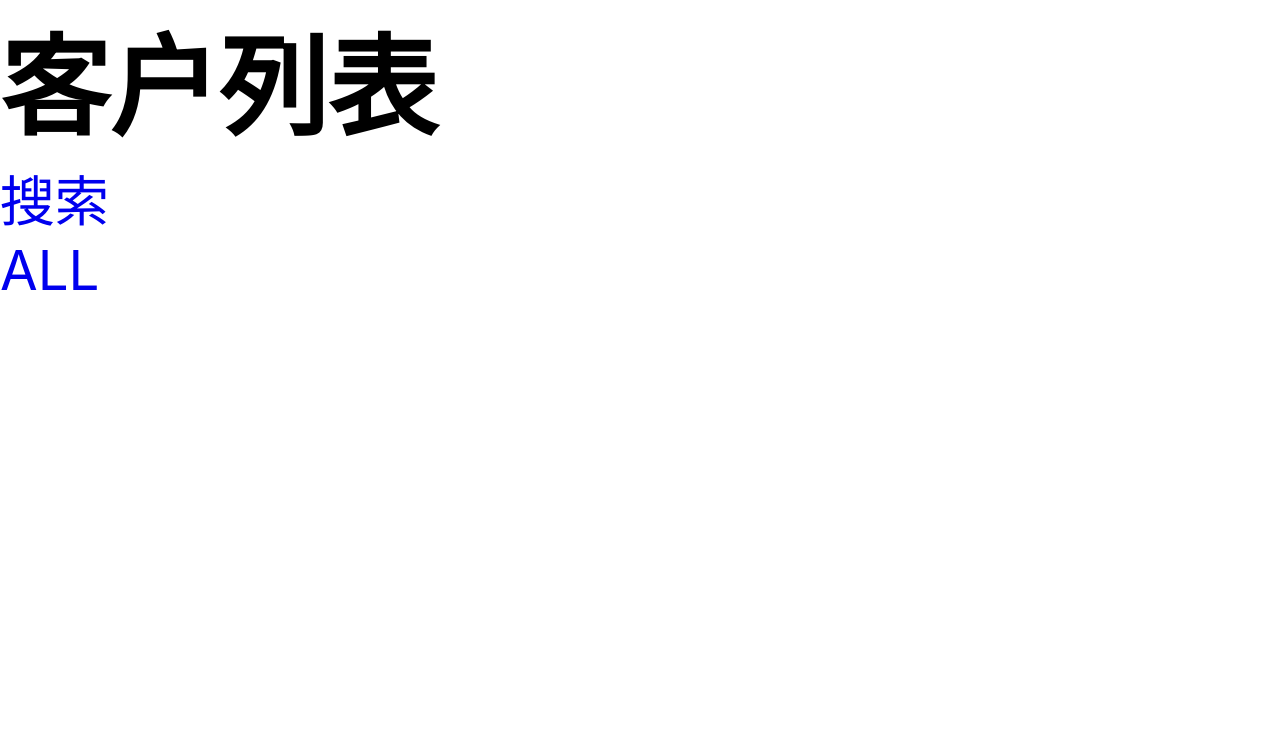
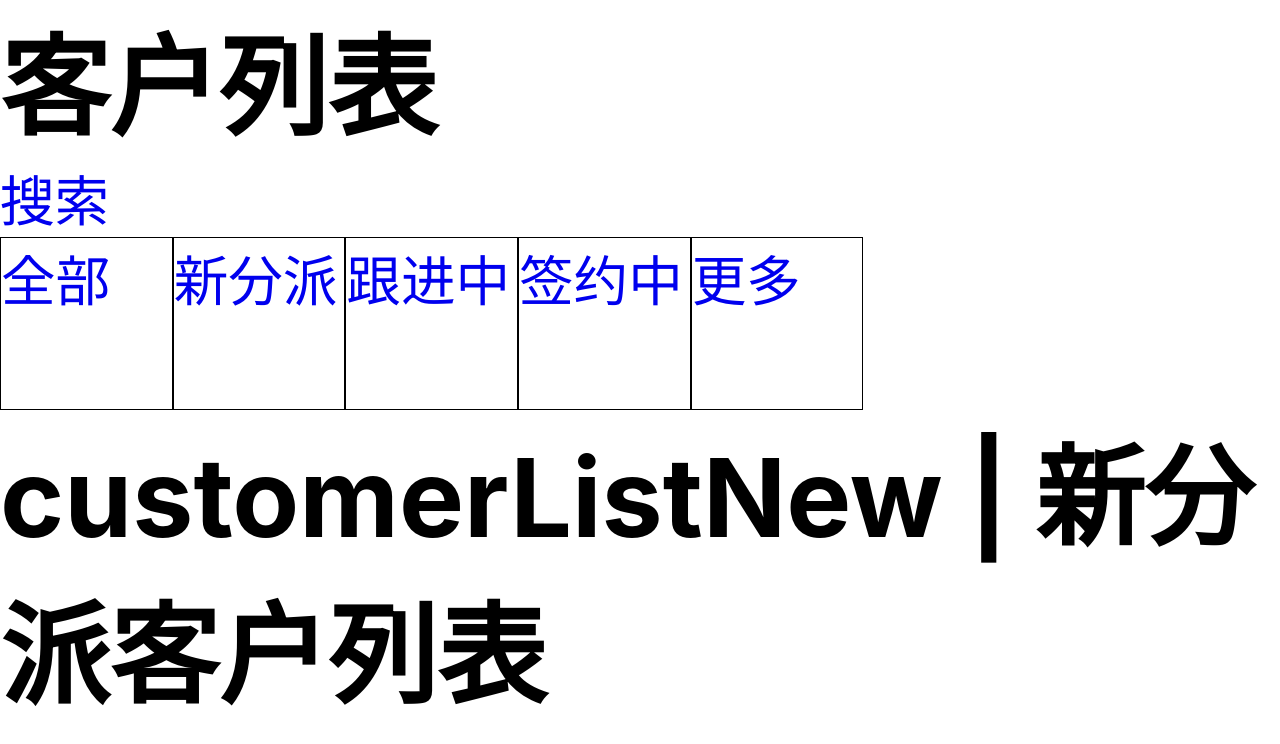
Before and after one commit to 1176944648/wap-crm, a Vue app: page /customerList/new in a window 1280 px wide. Shown: the top 744 px of the page. Built offline with nearby package versions, Linux system fonts and the light colour scheme.

Commit message:
客户列表页面路由懒加载
客户列表页面路由懒加载

```diff
--- a/src/pages/customerList/index.vue
+++ b/src/pages/customerList/index.vue
@@ -1,20 +1,48 @@
 <template>
+  <div>
+    <h1>客户列表</h1>
+    <router-link to="/search">搜索</router-link>
     <div>
-        <h1>客户列表</h1>
-        <router-link to="/search">搜索</router-link>
-        <div>
-            <router-link to="/customerList/all">ALL</router-link>
-        </div>
+      <nav class="tab">
+        <li>
+          <router-link to="/customerList/all">全部</router-link>
+        </li>
+        <li>
+          <router-link to="/customerList/new">新分派</router-link>
+        </li>
+        <li>
+          <router-link to="/customerList/follow">跟进中</router-link>
+        </li>
+        <li>
+          <router-link to="/customerList/sign">签约中</router-link>
+        </li>
+        <li>
+          <router-link to="/customerList/more">更多</router-link>
+        </li>
+      </nav>
 
+      <router-view />
     </div>
+  </div>
 </template>
 
 <script>
-import Search from "./search/search.vue"
+import Search from "./search/search.vue";
 export default {
-     components: {
-        Search
+  components: {
+    Search
   }
-}
+};
+</script>
 
-</script>
+<style lang="stylus" scoped>
+    .tab
+        list-style none
+        display flex
+        li
+            display flex
+            width .5rem
+            height .5rem
+            border 1px solid black
+
+</style>
--- a/src/router/routes.js
+++ b/src/router/routes.js
@@ -3,50 +3,42 @@ import Bidding from "../pages/bidding/auction/biddingStage.vue"
 import Succeed from "../pages/bidding/auction/succeed/succeed.vue"
 import Defeated from "../pages/bidding/auction/defeated/defeated.vue"
 import Abortive from "../pages/bidding/auction/abortive/abortive.vue"
-import Search from "../pages/customerList/search/search.vue"
-import CustomerList from "../pages/customerList"
 import Details from "../pages/customerDetails/CustomerDetails.vue"
 import Information from "../pages/customerDetails/customerInformation/CustomerInformation.vue"
 import Record from "../pages/customerDetails/documentaryRecord/DocumentaryRecord.vue"
 import Sign from "../pages/customerDetails/signMsg/SignMsg.vue"
-import CustomerListAll from "../pages/customerList/statusTab/customerListAll"
-import CustomerListFollow from "../pages/customerList/statusTab/customerListFollow"
-import CustomerListNew from "../pages/customerList/statusTab/customerListNew"
-import CustomerListSign from "../pages/customerList/statusTab/customerListSign"
-import CustomerListMore from "../pages/customerList/statusTab/customerListMore"
-
-const router = [{
+const router = [{//客户列表
     path: "/customerList",
     name: "customerList",
-    component: CustomerList,
+    component: ()=>import("../pages/customerList"),
     redirect : "/customerList/all",
-    children: [{
+    children: [{//客户列表内tab切换子路由
         path: "all",
         name: "customerListAll",
-        component: CustomerListAll,
+        component: ()=>import("../pages/customerList/statusTab/customerListAll"),
 
     },{
         path: "new",
         name: "customerListNew",
-        component: CustomerListNew
+        component: ()=>import("../pages/customerList/statusTab/customerListNew"),
     },{
         path: "sign",
         name: "customerListSign",
-        component: CustomerListSign
+        component: ()=>import("../pages/customerList/statusTab/customerListSign"),
     },{
         path: "follow",
         name: "customerListFollow",
-        component: CustomerListFollow
+        component: ()=>import("../pages/customerList/statusTab/customerListFollow"),
     },{
         path: "more",
         name: "customerListMore",
-        component: CustomerListMore
+        component: ()=>import("../pages/customerList/statusTab/customerListMore"),
     }]
 
-}, {
+}, {//客户列表搜索页
     path: "/search",
     name: "search",
-    component: Search,
+    component: ()=>import("../pages/customerList/search/search.vue"),
 },
 {
     path: "/Information",
```
